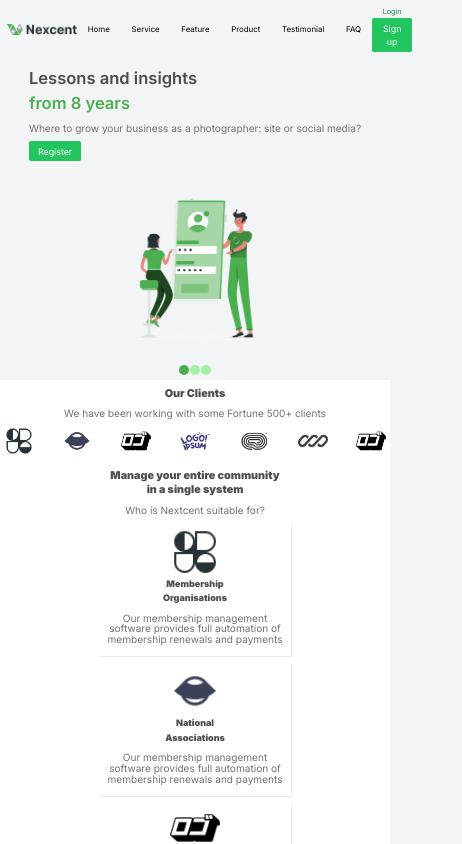
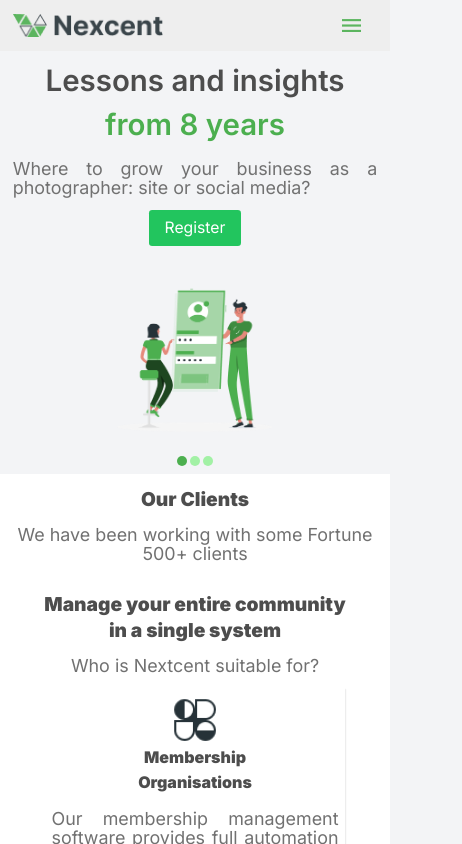
Before and after one commit to Pheyishayor001/Nexcentapp, a Next.js app: page / in a window 390 px wide. Shown: the top 844 px of the page, 462 px wide, since content can reach past the window. Built offline with nearby package versions, Linux system fonts and the light colour scheme.

Commit message:
media queries V3

```diff
--- a/src/app/components/Body.tsx
+++ b/src/app/components/Body.tsx
@@ -151,6 +151,7 @@
           <p className="paragraph-3">Tim Smith</p>
           <p className="paragraph-4">British Dragon Boat Racing Association</p>
 
+          <div className="flex-btn flex ">
             <div className="flex map ">
               {images.map(
                 (image, index) =>
@@ -165,6 +166,7 @@
                     />
                   )
               )}
+            </div>
             <LinkBtn label="Meet all customers" />
           </div>
         </div>
--- a/src/app/components/Btn.tsx
+++ b/src/app/components/Btn.tsx
@@ -1,4 +1,4 @@
-"use client";
+// "use client";
 import React from "react";
 import Image from "next/image";
 
@@ -33,3 +33,21 @@
 };
 
 export default Btn;
+
+interface MenuBtnProps {
+  src: string;
+  event: React.MouseEventHandler<HTMLButtonElement>;
+}
+export const MenuBtn: React.FC<MenuBtnProps> = ({ src, event }) => {
+  return (
+    <button onClick={event} className="mobileNavBtn">
+      <Image
+        className="h-15 w-[25px]"
+        src={`${src}`}
+        alt="Menu Icon"
+        width={30}
+        height={30}
+      />
+    </button>
+  );
+};
--- a/src/app/components/Hero.tsx
+++ b/src/app/components/Hero.tsx
@@ -46,11 +46,11 @@
 
       <div className="py-4 pb-12 mt-2 bg-white text-center">
         <h4 className="text-[#4d4d4d] text-2xl font-black ">Our Clients</h4>
-        <p className="paragraph text-[#717171] text-xs py-6 pb-8">
+        <p className="paragraph manage text-[#717171] text-xs py-6 pb-8">
           We have been working with some Fortune 500+ clients
         </p>
 
-        <div className="image flex justify-center pb-2">
+        <div className="image images-6 flex justify-center pb-2">
           {images.map((image, index) => (
             <Image
               key={index}
@@ -65,12 +65,15 @@
         <h4 className="text-[#4d4d4d] text-2xl font-black pt-5">
           Manage your entire community <br /> in a single system
         </h4>
-        <p className="paragraph text-[#717171] text-xs py-6 pb-8">
+        <p
+          className="paragraph manage
+ text-[#717171] text-xs py-6 pb-8"
+        >
           Who is Nextcent suitable for?
         </p>
 
         <div className="membership grid grid-cols-3 gap-4 px-[5rem]">
-          <div className="box mx-[5rem] p-[0.5rem]">
+          <div className="box mx-[1rem] p-[0.5rem]">
             <Image
               src={"/LogoOne.png"}
               alt="company logo"
@@ -86,7 +89,7 @@
               membership renewals and payments
             </p>
           </div>
-          <div className="box mx-[5rem] p-[0.5rem]">
+          <div className="box mx-[1rem] p-[0.5rem]">
             <Image
               src={"/LogoTwo.png"}
               alt="company logo"
@@ -102,7 +105,7 @@
               membership renewals and payments
             </p>
           </div>
-          <div className="box mx-[5rem] p-[0.5rem]">
+          <div className="box box-3 mx-[1rem] p-[0.5rem]">
             <Image
               src={"/LogoThree.png"}
               alt="company logo"
--- a/src/app/components/LinkBtn.tsx
+++ b/src/app/components/LinkBtn.tsx
@@ -15,13 +15,13 @@
         className={`btn_txt p-1 flex text-green-700 ${navLinks} `}
       >
         {label}
-        <Image
+        {/* <Image
           className="linkbtn"
           src="/Right_2.png"
           alt="Arrow right"
           width={30}
           height={1}
-        />
+        /> */}
       </Link>
     </div>
   );
--- a/src/app/components/NavBar.tsx
+++ b/src/app/components/NavBar.tsx
@@ -1,15 +1,38 @@
-import React from "react";
+"use client";
+import React, { useState } from "react";
 import Image from "next/image";
-import Btn from "./Btn";
+import Btn, { MenuBtn } from "./Btn";
 import Link from "next/link";
 
 export const navLinks = "p-3 cursor-pointer hover:text-green-700";
 
 const NavBar = () => {
+  const [imgSrc, setImgSrc] = useState("/menuIcon.png");
+  const [active, setActive] = useState("inactive");
+  const onClick = () => {
+    setImgSrc((prevImg) =>
+      prevImg === "/menuIcon.png" ? "/closeIcon.png" : "/menuIcon.png"
+    );
+
+    setActive((prevClass) =>
+      prevClass === "inactive" ? "active" : "inactive"
+    );
+  };
   return (
-    <nav className="nav flex p-4 px-12">
+    <nav className="nav-container">
+      <div className="mobileNav">
         <Image
-        className="navImg h-6 w-[154.49px] my-auto"
+          className="my-auto"
+          src="/Nav_Logo.png"
+          alt="Company Logo"
+          width={150}
+          height={7}
+        />
+        <MenuBtn event={onClick} src={`${imgSrc}`} />
+      </div>
+      <div className={` ${active} nav flex p-4 px-12`}>
+        <Image
+          className="navImg h-6 w-[154.49px] my-auto "
           src="/Nav_Logo.png"
           alt="Company Logo"
           width={100}
@@ -37,11 +60,12 @@
           </Link>
         </div>
 
-      <div className="nav--btn ml-auto">
+        <div className="nav--btn">
           <Link href={"/"} className={`text-green-700 ${navLinks}`}>
             Login
           </Link>
           <Btn style="p-2" label="Sign up" />
+        </div>
       </div>
     </nav>
   );
--- a/src/app/globals.css
+++ b/src/app/globals.css
@@ -14,6 +14,10 @@
 }
 html {
   box-sizing: border-box;
+}
+body {
+  overflow-x: hidden;
+  max-width: 100vw;
 }
 
 .socials > * {
@@ -51,6 +55,10 @@
 .containers > * {
   /* margin: 0 auto; */
 }
+
+.mobileNav {
+  display: none;
+}
 .image {
   margin: 0 auto;
 }
@@ -87,6 +95,11 @@
 .paragraph {
   font-size: 9px;
   color: #717171;
+  text-align: justify;
+}
+.manage {
+  text-align: center;
+  font-size: 0.8rem;
 }
 
 .container-3 {
@@ -102,7 +115,7 @@
 
 .grid-content {
   justify-self: start;
-  max-width: 60%;
+  /* max-width: 60%; */
 }
 
 .paragraph-2 {
@@ -144,8 +157,14 @@
   margin: 0 0.7rem;
 }
 
+.flex-btn {
+  /* align-items: flex-start; */
+}
+.btn_txt {
+  align-items: center;
+}
 .map {
-  width: 100%;
+  /* width: 100%; */
   margin-top: 1rem;
 }
 
@@ -212,9 +231,6 @@
 $bp-small: 37.5em; //600px / 16px
 $bp-smallest: 31.25em; //500px / 16px */
 
-body {
-  overflow-x: hidden;
-}
 /* DESKTOP */
 @media only screen and (max-width: 1200px) {
   html {
@@ -309,7 +325,7 @@
 /* MD */
 @media only screen and (max-width: 900px) {
   html {
-    font-size: 60% !important;
+    /* font-size: 70% !important; */
   }
   body {
     /* background-color: pink !important; */
@@ -317,10 +333,22 @@
 
   .nav {
     padding: 1rem;
+    flex-direction: column;
   }
   .nav--links {
     font-size: 1.1rem;
     /* background-color: purple; */
+  }
+  .navImg {
+    margin: auto;
+    width: 200px;
+  }
+  .nav--links {
+    padding-top: 1.5rem;
+    padding-bottom: 1.5rem;
+  }
+  .nav--btn {
+    margin: 0 auto;
   }
   .h2 {
     font-size: 2.3rem;
@@ -337,13 +365,19 @@
     margin: auto 0;
   }
   .membership {
-    grid-template-columns: none;
-    max-width: 75%;
+    grid-template-columns: repeat(2, 1fr);
+    grid-gap: 2rem 1rem;
+    /* max-width: 75%; */
     /* justify-items: center; */
+
+    /* justify-content: center; */
+  }
+  .box-3 {
+    grid-column: 1/-1;
+    max-width: 80vh;
     margin: 0 auto;
-  }
-  .box {
-    /* margin: 0 2rem; */
+
+    /* justify-self: center; */
   }
   .containers {
     /* flex-direction: column-reverse; */
@@ -353,9 +387,22 @@
     /* margin: 0 auto; */
     /* max-width: 100%; */
   }
+  .container-2 {
+    padding-left: 1rem;
+    padding-right: 1rem;
+  }
+  .btn_txt {
+    /* font-size: 0.95rem; */
+  }
   .container-3,
   .containers {
     grid-template-columns: repeat(3, 1fr);
+  }
+  .container-3 {
+    padding: 1rem;
+  }
+  .container-4 {
+    padding: 1rem;
   }
   .grid-content,
   .unseen {
@@ -365,15 +412,30 @@
     max-width: 100%;
     padding: 0 1rem;
   }
+  .images {
+    margin: 0 2rem;
+  }
   .image-2 {
     /* justify-self: end; */
     align-self: center;
+  }
+  .image-3 {
+    margin: auto 0;
+  }
+  .images-5 {
+    margin: 0 1rem;
+  }
+  .btn_txt {
+    padding-top: 1rem;
+  }
+  .flex-btn {
+    flex-direction: column;
   }
   .container5a {
     padding: 0 0.5rem;
   }
   .card {
-    font-size: 1.5rem;
+    font-size: 1rem;
     max-width: 90%;
   }
   .footer_copy {
@@ -388,26 +450,98 @@
     margin-top: -0.8rem;
   }
 }
+@media only screen and (max-width: 650px) {
+  body {
+    /* background-color: lime !important; */
+  }
+  .images-6 {
+    display: none;
+  }
+  .footer {
+    flex-direction: column;
+  }
+  .socials_2 {
+    margin: 0 auto;
+    flex-direction: column;
+  }
+  .socials_2 > * {
+    padding: 1rem 4rem;
+    font-size: 1rem;
+  }
+  .linkbtn {
+    margin-top: -1.3rem;
+  }
+}
 /* SM */
 @media only screen and (max-width: 600px) {
   html {
-    font-size: 45% !important;
+    /* font-size: 55% !important; */
   }
   body {
     /* background-color: powderblue !important; */
   }
-  .nav {
+  .nav-container {
+    position: fixed;
+    top: 0;
+    left: 0;
+    z-index: 1;
+    background: #eeeeee !important;
+    opacity: 0.9;
+    width: 100vw;
+    padding: 1rem;
+    padding-right: 2rem;
+  }
+
+  .mobileNav,
+  .inactive {
+    display: flex;
+    justify-content: space-between;
+  }
+
+  .nav,
+  .navActive {
+    padding: 0;
+    flex-direction: column;
+    justify-content: flex-start;
+    transition: opacity 0.5s ease, visibility 0.5s ease;
+  }
+  .inactive {
+    opacity: 0;
+    visibility: hidden;
+    display: none;
+  }
+
+  .active {
+    /* display: flex; */
+    opacity: 1;
+    visibility: visible;
+    display: flex;
+  }
+  .nav > *,
+  .navActive > * {
+    margin: 0;
+
     /* padding: 1rem; */
   }
-  .navImg {
-    @apply w-[100px];
+  /* navImgActive */
+  .navImg,
+  .navActive {
+    display: none;
   }
-  .p-3 {
-    padding: 1.5rem;
+
+  /* nav--linksActive */
+  .nav--links,
+  .navActive {
+    display: flex;
+    flex-direction: column;
   }
-  .nav--links {
-    /* font-size: 1.1rem; */
-    /* background-color: purple; */
+  .nav--btn {
+    display: flex;
+    flex-direction: column;
+  }
+  .btn,
+  .navActive {
+    align-self: flex-start;
   }
   .h2 {
     /* font-size: 2.3rem; */
@@ -418,9 +552,11 @@
     /* padding: 1.1rem; */
   }
   .hero {
-    padding: 0 1.5rem;
+    padding: 0 1rem;
+    margin-top: 3.5rem;
     flex-direction: column;
   }
+
   .hero_img,
   .image-2,
   .image-3 {
@@ -430,26 +566,42 @@
   }
   .hero-comp {
     margin: 1rem auto;
+    text-align: center;
   }
   .images {
     margin: 0 2rem;
   }
   .membership {
-    /* grid-template-columns: none;
-    max-width: 75%; */
+    grid-template-columns: none;
+    max-width: 90vw;
     /* justify-items: center; */
-    /* margin: 0 auto; */
+    margin: 0 auto;
+    padding: 0;
   }
   .box {
     /* margin: 0 2rem; */
   }
+  .box-3 {
+    max-width: 85vw;
+  }
   .containers {
     /* flex-direction: column-reverse; */
     display: grid;
-    padding: 1.5rem 3rem;
+    padding: 1.5rem 1rem;
   }
   .unseen {
     /* padding: 1rem 1.5rem; */
+  }
+  .container-2 {
+    grid-template-columns: repeat(2, 1fr);
+    padding-top: 0.5rem;
+    /* pad */
+    justify-items: center;
+  }
+  .content,
+  h4,
+  h5 {
+    text-align: center;
   }
   .container-3,
   .containers {
@@ -463,6 +615,16 @@
     flex-direction: column;
     /* grid-template-columns: none; */
   }
+  .image-3 {
+    margin: auto;
+    width: inherit;
+  }
+  .paragraph-4 {
+    font-size: inherit;
+  }
+  .paragraph-5 {
+    max-width: 90%;
+  }
   .container-5 {
     padding: 3rem 0;
   }
@@ -470,7 +632,8 @@
     font-size: 1.23rem;
   }
   .linkbtn {
-    /* margin-top: -1.3rem; */
+    /* margin-top: -0.3rem; */
+    /* margin: auto; */
   }
 
   .grid-content,
@@ -493,31 +656,6 @@
   .container5a > * {
     max-width: 75%;
   }
-  .image-3 {
-    /* @apply w-[500px]; */
-  }
-  .card {
-    /* font-size: 1.5rem; */
-    max-width: 50%;
-    margin-top: -3rem;
-    margin-left: 2.25rem;
-    /* margin-right: auto; */
-  }
-  .footer {
-    flex-direction: column;
-  }
-  .socials_2 {
-    margin: 0 auto;
-  }
-  .socials_2 > * {
-    /* padding-left: 2.5rem;
-    padding-right: 2.25rem; */
-    padding: 1rem 4rem;
-  }
-  .linkbtn {
-    /* margin-left: 0.3rem; */
-    margin-top: -1.3rem;
-  }
 }
 
 /*MOBILE */
```
Also changed, not shown: public/closeIcon.png (added), public/menuIcon.png (added). Lines whose indentation alone changed are shown as unchanged.
